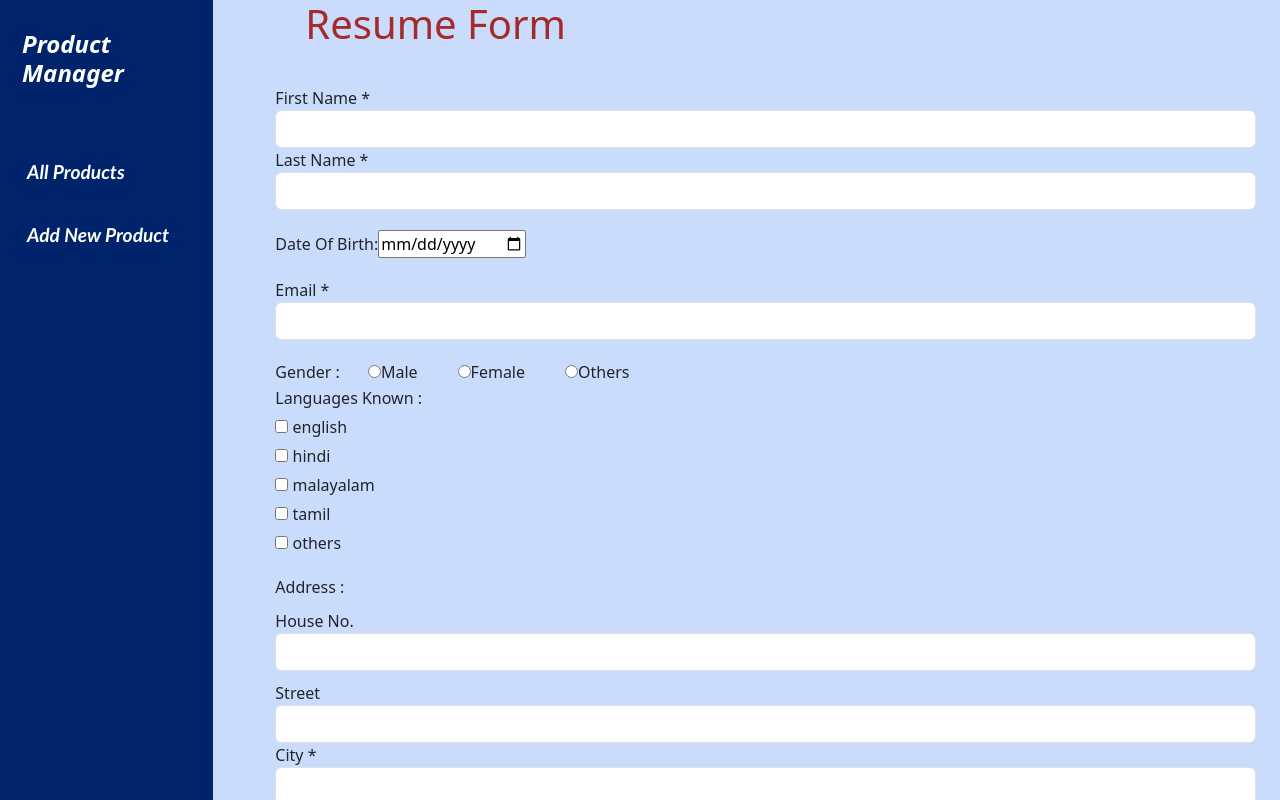
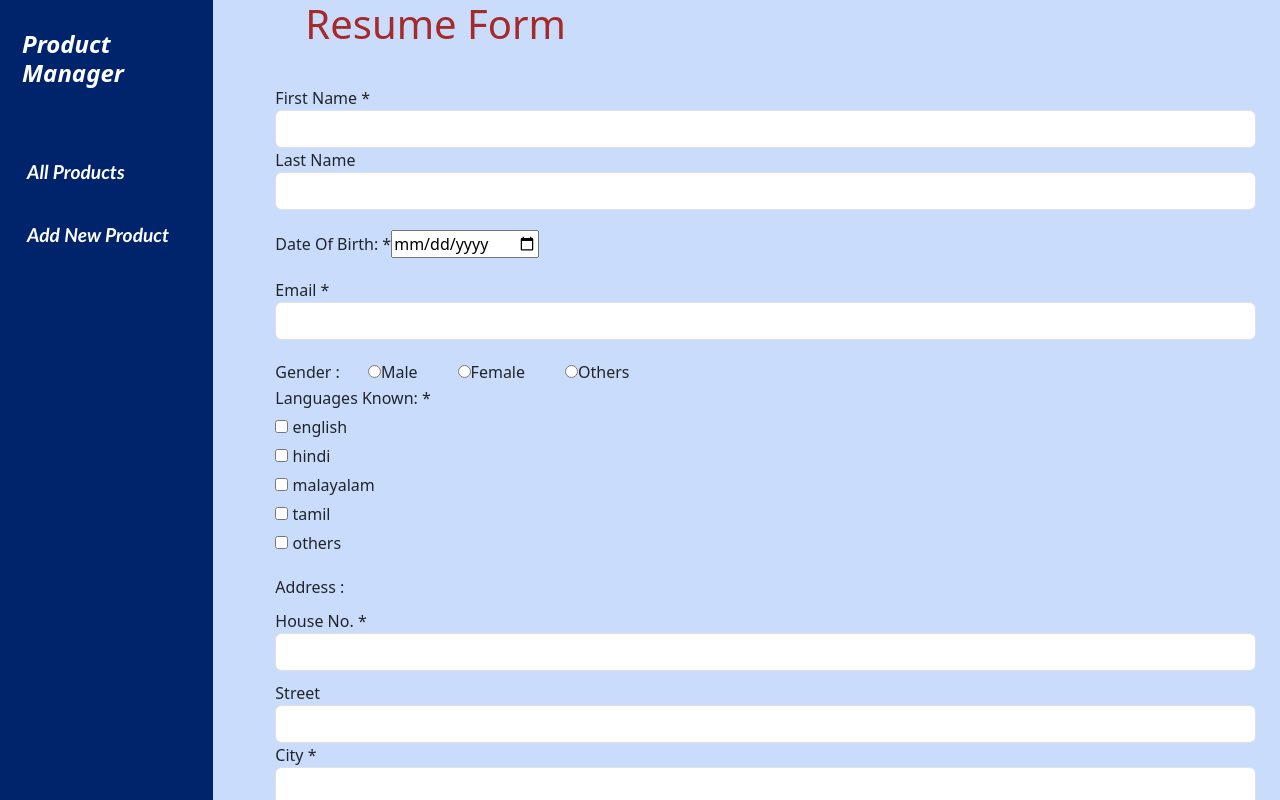
Before and after one commit to Sebinsj/profilebuilder, an Angular app: page /Registration in a window 1280 px wide. Shown: the top 800 px of the page. Built offline with nearby package versions, Linux system fonts and the light colour scheme.

Commit message:
validation set

```diff
--- a/src/app/registration/registration.component.html
+++ b/src/app/registration/registration.component.html
@@ -12,13 +12,13 @@
                 </div>
 
                 <div class="form-group">
-                    <label for="">Last Name  *</label>
+                    <label for="">Last Name  </label>
                     <input type="text" class="form-control"  formControlName="lastName">
                     <span class="help-block" *ngIf="!profileForm.get('lastName')?.valid&&profileForm.get('lastName')?.touched" >please enter valid lastName</span>
                 </div>
 
                 <div class="form-group" style="padding-top: 20px;">
-                    <label for="dateofbirth">Date Of Birth:</label>
+                    <label for="dateofbirth">Date Of Birth: *</label>
                     <input type="date" id="dateofbirth" name="dateofbirth" formControlName="dateofbirth">
                 </div>
 
@@ -38,7 +38,7 @@
                 </div>
 
           <div formGroupName="languages">
-                    <label for="">Languages Known :</label>
+                    <label for="">Languages Known: *</label>
                     <div *ngFor="let lang of languagesList" style="padding-top: 5px;">
                             <label for="" >
                                 <input type="checkbox"  (change)="checkboxchange($event)" formControlName="{{lang}}" > {{lang}}
@@ -52,7 +52,7 @@
             <div formGroupName="address" style="padding-top: 20px;">
                 <label for="">Address :</label>
                 <div class="form-group" style="padding-top: 10px;">
-                    <label for="house_no">House No.</label>
+                    <label for="house_no">House No. *</label>
                     <input type="house_no" class="form-control" id="house_no" formControlName="house_no">
 
                 </div>
--- a/src/app/registration/registration.component.ts
+++ b/src/app/registration/registration.component.ts
@@ -39,10 +39,10 @@ export class RegistrationComponent implements OnInit{
   ngOnInit(): void {
       this.profileForm=new FormGroup({
         firstName: new FormControl(null,Validators.required),
-        lastName:new FormControl(null,Validators.required),
-        dateofbirth:new FormControl(null),
+        lastName:new FormControl(null),
+        dateofbirth:new FormControl(null,Validators.required),
         email:new FormControl(null,[Validators.required,Validators.email]),
-        gender:new FormControl(null),
+        gender:new FormControl(null,Validators.required),
         languages:new FormGroup({
           english:new FormControl(false,Validators.required),
           hindi:new FormControl(false,Validators.required),
@@ -52,7 +52,7 @@ export class RegistrationComponent implements OnInit{
         }),
 
         address:new FormGroup({
-          house_no:new FormControl(null),
+          house_no:new FormControl(null,Validators.required),
           street:new FormControl(null),
           city:new FormControl(null,Validators.required),
           state:new FormControl(null,Validators.required),
```
